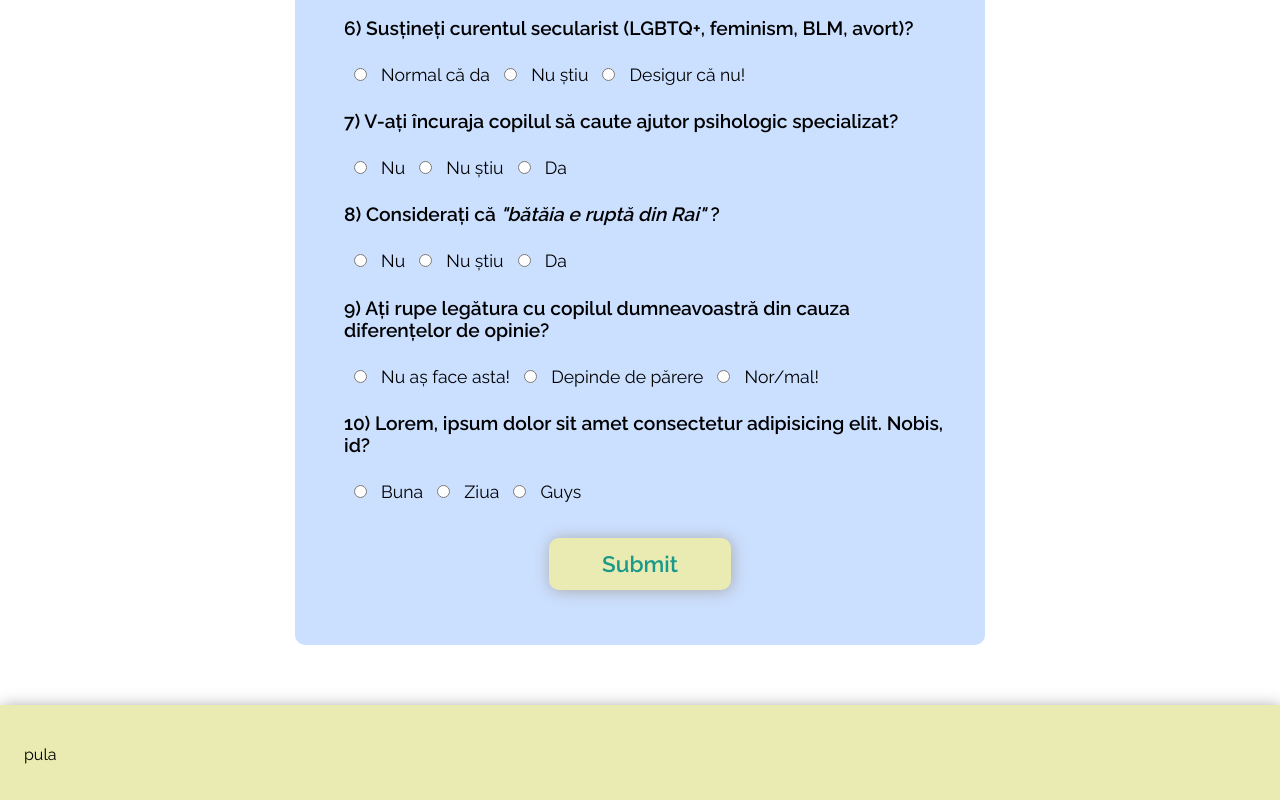
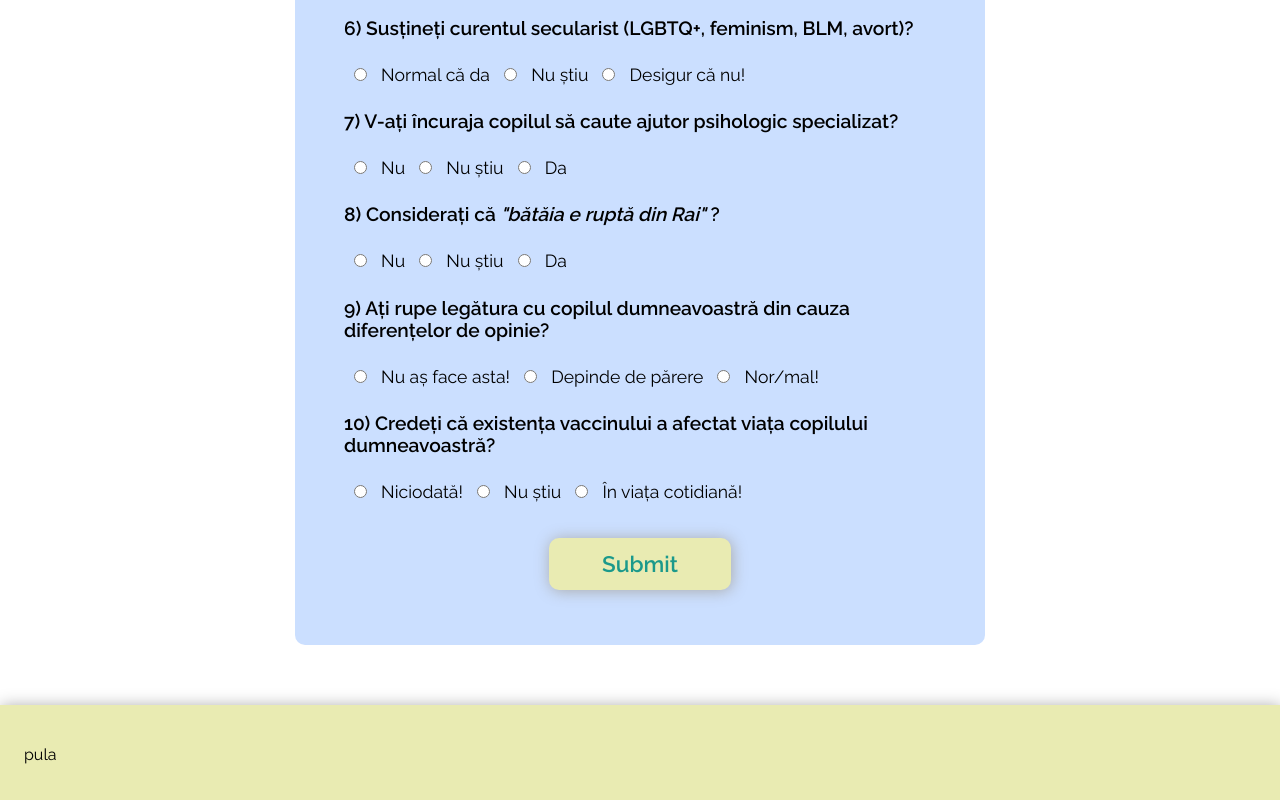
Before and after one commit to maraael23/chestionar, a plain HTML site: page index.html in a window 1280 px wide. Shown: the part 984-1784 px from the top of the page. Drawn offline with Linux system fonts and the light colour scheme.

Commit message:
bengos 2.0

```diff
--- a/index.html
+++ b/index.html
@@ -130,15 +130,14 @@
             <label for="nush3">Nor/mal!</label>
         </div>
         <div>
-            <p>10) Lorem, ipsum dolor sit amet consectetur adipisicing elit. Nobis, id?</p>
+            <p>10) Credeți că existența vaccinului a afectat viața copilului dumneavoastră?</p>
             <input type="radio" name="alegere10" id="nush1">
-            <label for="nush1">Buna</label>
+            <label for="nush1">Niciodată!</label>
             <input type="radio" name="alegere10" id="nush2">
-            <label for="nush2">Ziua</label>
+            <label for="nush2">Nu știu</label>
             <input type="radio" name="alegere10" id="nush3">
-            <label for="nush3">Guys</label><br>
+            <label for="nush3">În viața cotidiană!</label><br>
         </div>
-
         <a id="submit" href="rezultat.html">Submit</a>
 
     </form>
```
